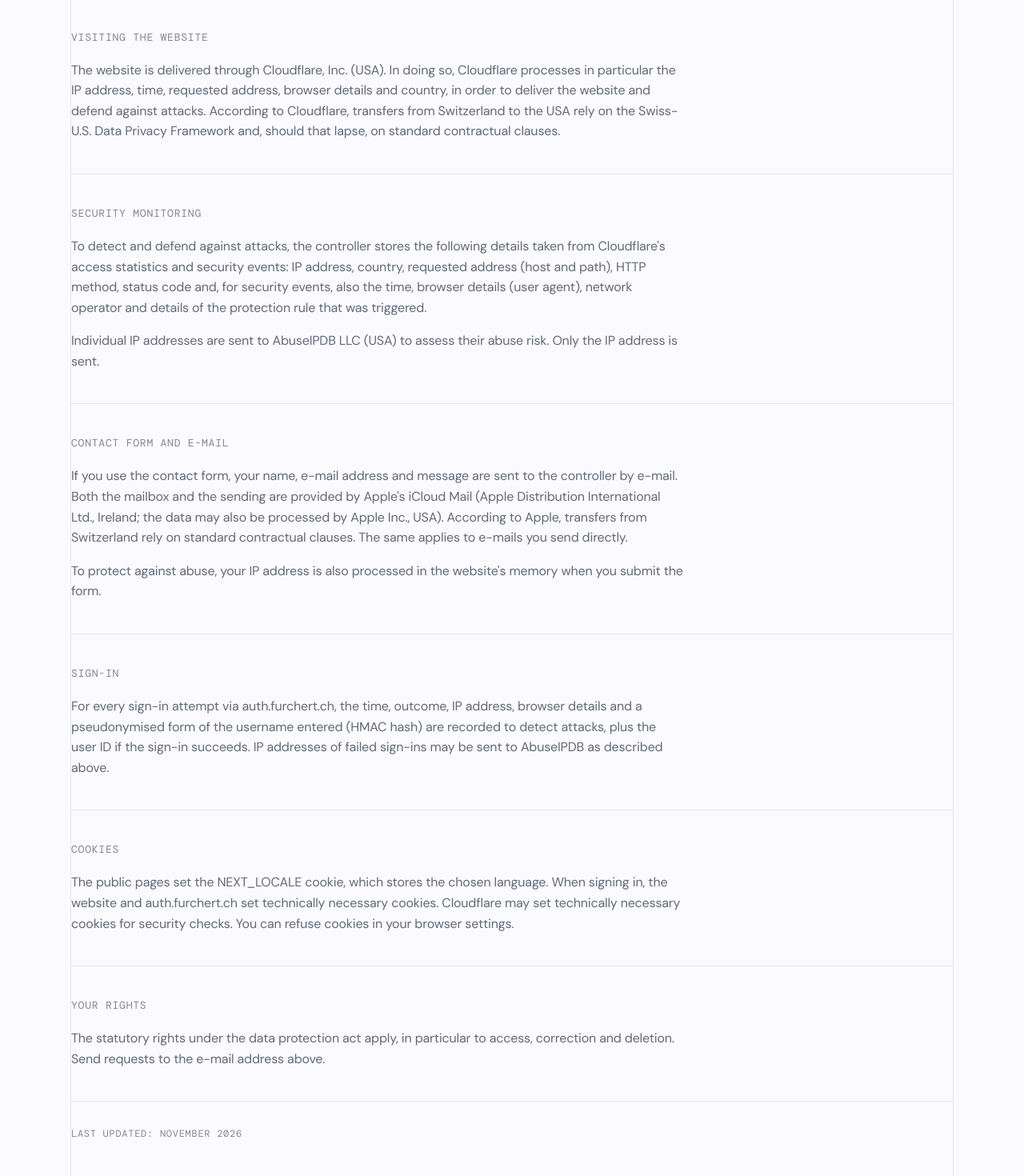
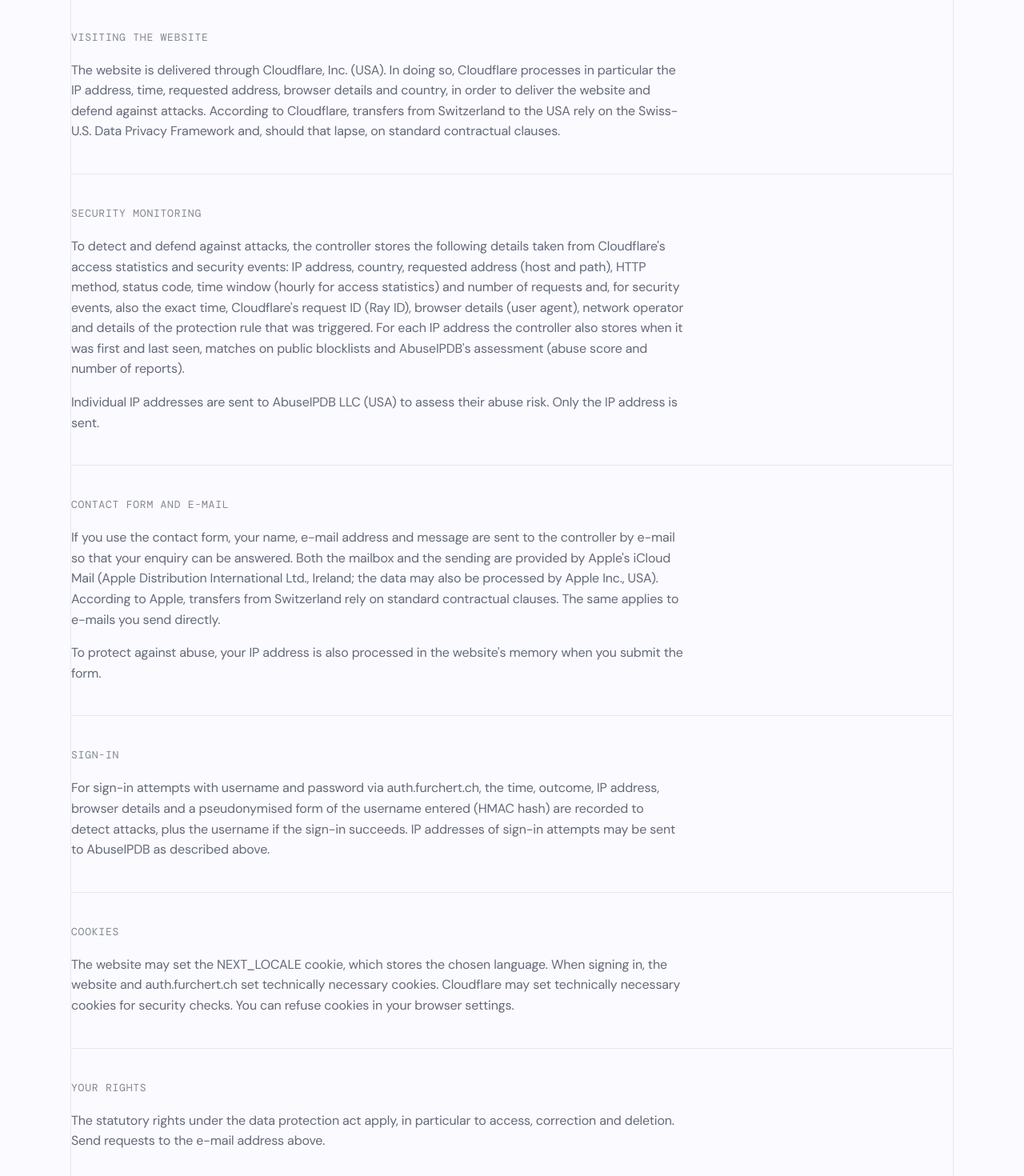
Before and after one commit to doemefu/furchert-ch, a Next.js app: page /en/privacy in a window 1280 px wide. Shown: the part 522-1992 px from the top of the page at 80% size. Built offline with nearby package versions, Linux system fonts and the light colour scheme; no server answers.

Commit message:
fix(web): complete data categories, precise sign-in and cookie wording (#16)

```diff
--- a/src/data/legal.ts
+++ b/src/data/legal.ts
@@ -71,27 +71,27 @@ const PRIVACY: Record<Locale, LegalPageCopy> = {
       {
         heading: 'Sicherheitsüberwachung',
         paragraphs: [
-          'Zum Erkennen und Abwehren von Angriffen speichert der Verantwortliche aus den Zugriffsstatistiken und Sicherheitsereignissen von Cloudflare folgende Angaben: IP-Adresse, Land, aufgerufene Adresse (Host und Pfad), HTTP-Methode, Statuscode sowie bei Sicherheitsereignissen zusätzlich Zeitpunkt, Browserangabe (User-Agent), Netzbetreiber und Angaben zur ausgelösten Schutzregel.',
+          'Zum Erkennen und Abwehren von Angriffen speichert der Verantwortliche aus den Zugriffsstatistiken und Sicherheitsereignissen von Cloudflare folgende Angaben: IP-Adresse, Land, aufgerufene Adresse (Host und Pfad), HTTP-Methode, Statuscode, Zeitraum (bei Zugriffsstatistiken stundenweise) und Anzahl der Anfragen sowie bei Sicherheitsereignissen zusätzlich den genauen Zeitpunkt, die Anfragekennung von Cloudflare (Ray ID), die Browserangabe (User-Agent), den Netzbetreiber und Angaben zur ausgelösten Schutzregel. Zu jeder IP-Adresse speichert der Verantwortliche zudem, wann sie zuerst und zuletzt auftrat, Treffer auf öffentlichen Sperrlisten und die Bewertung durch AbuseIPDB (Missbrauchswert und Anzahl Meldungen).',
           'Einzelne IP-Adressen werden zur Beurteilung ihres Missbrauchsrisikos an AbuseIPDB LLC (USA) übermittelt. Übermittelt wird dabei nur die IP-Adresse.',
         ],
       },
       {
         heading: 'Kontaktformular und E-Mail',
         paragraphs: [
-          'Wenn Sie das Kontaktformular verwenden, werden Name, E-Mail-Adresse und Nachricht per E-Mail an den Verantwortlichen gesendet. Das Postfach und der Versand laufen über iCloud Mail von Apple (Apple Distribution International Ltd., Irland; die Daten können auch bei Apple Inc., USA, bearbeitet werden). Gemäss Apples Angaben stützen sich Übermittlungen aus der Schweiz auf Standardvertragsklauseln. Dasselbe gilt für E-Mails, die Sie direkt senden.',
+          'Wenn Sie das Kontaktformular verwenden, werden Name, E-Mail-Adresse und Nachricht zur Beantwortung Ihrer Anfrage per E-Mail an den Verantwortlichen gesendet. Das Postfach und der Versand laufen über iCloud Mail von Apple (Apple Distribution International Ltd., Irland; die Daten können auch bei Apple Inc., USA, bearbeitet werden). Gemäss Apples Angaben stützen sich Übermittlungen aus der Schweiz auf Standardvertragsklauseln. Dasselbe gilt für E-Mails, die Sie direkt senden.',
           'Zum Schutz vor Missbrauch wird beim Absenden zusätzlich Ihre IP-Adresse im Arbeitsspeicher der Website verarbeitet.',
         ],
       },
       {
         heading: 'Anmeldung',
         paragraphs: [
-          'Bei jedem Anmeldeversuch über auth.furchert.ch werden zur Erkennung von Angriffen Zeitpunkt, Ergebnis, IP-Adresse, Browserangabe und eine pseudonymisierte Form des eingegebenen Benutzernamens (HMAC-Hashwert) erfasst, bei erfolgreicher Anmeldung zusätzlich die Benutzerkennung. IP-Adressen fehlgeschlagener Anmeldungen können wie oben beschrieben an AbuseIPDB übermittelt werden.',
+          'Bei Anmeldeversuchen mit Benutzername und Passwort über auth.furchert.ch werden zur Erkennung von Angriffen Zeitpunkt, Ergebnis, IP-Adresse, Browserangabe und eine pseudonymisierte Form des eingegebenen Benutzernamens (HMAC-Hashwert) erfasst, bei erfolgreicher Anmeldung zusätzlich der Benutzername. IP-Adressen von Anmeldeversuchen können wie oben beschrieben an AbuseIPDB übermittelt werden.',
         ],
       },
       {
         heading: 'Cookies',
         paragraphs: [
-          'Die öffentlichen Seiten setzen das Cookie NEXT_LOCALE, das die gewählte Sprache speichert. Bei einer Anmeldung setzen die Website und auth.furchert.ch technisch notwendige Cookies. Cloudflare kann für Sicherheitsprüfungen technisch notwendige Cookies setzen. Sie können Cookies in den Einstellungen Ihres Browsers ablehnen.',
+          'Die Website kann das Cookie NEXT_LOCALE setzen, das die gewählte Sprache speichert. Bei einer Anmeldung setzen die Website und auth.furchert.ch technisch notwendige Cookies. Cloudflare kann für Sicherheitsprüfungen technisch notwendige Cookies setzen. Sie können Cookies in den Einstellungen Ihres Browsers ablehnen.',
         ],
       },
       {
@@ -121,27 +121,27 @@ const PRIVACY: Record<Locale, LegalPageCopy> = {
       {
         heading: 'Security monitoring',
         paragraphs: [
-          "To detect and defend against attacks, the controller stores the following details taken from Cloudflare's access statistics and security events: IP address, country, requested address (host and path), HTTP method, status code and, for security events, also the time, browser details (user agent), network operator and details of the protection rule that was triggered.",
+          "To detect and defend against attacks, the controller stores the following details taken from Cloudflare's access statistics and security events: IP address, country, requested address (host and path), HTTP method, status code, time window (hourly for access statistics) and number of requests and, for security events, also the exact time, Cloudflare's request ID (Ray ID), browser details (user agent), network operator and details of the protection rule that was triggered. For each IP address the controller also stores when it was first and last seen, matches on public blocklists and AbuseIPDB's assessment (abuse score and number of reports).",
           'Individual IP addresses are sent to AbuseIPDB LLC (USA) to assess their abuse risk. Only the IP address is sent.',
         ],
       },
       {
         heading: 'Contact form and e-mail',
         paragraphs: [
-          "If you use the contact form, your name, e-mail address and message are sent to the controller by e-mail. Both the mailbox and the sending are provided by Apple's iCloud Mail (Apple Distribution International Ltd., Ireland; the data may also be processed by Apple Inc., USA). According to Apple, transfers from Switzerland rely on standard contractual clauses. The same applies to e-mails you send directly.",
+          "If you use the contact form, your name, e-mail address and message are sent to the controller by e-mail so that your enquiry can be answered. Both the mailbox and the sending are provided by Apple's iCloud Mail (Apple Distribution International Ltd., Ireland; the data may also be processed by Apple Inc., USA). According to Apple, transfers from Switzerland rely on standard contractual clauses. The same applies to e-mails you send directly.",
           "To protect against abuse, your IP address is also processed in the website's memory when you submit the form.",
         ],
       },
       {
         heading: 'Sign-in',
         paragraphs: [
-          'For every sign-in attempt via auth.furchert.ch, the time, outcome, IP address, browser details and a pseudonymised form of the username entered (HMAC hash) are recorded to detect attacks, plus the user ID if the sign-in succeeds. IP addresses of failed sign-ins may be sent to AbuseIPDB as described above.',
+          'For sign-in attempts with username and password via auth.furchert.ch, the time, outcome, IP address, browser details and a pseudonymised form of the username entered (HMAC hash) are recorded to detect attacks, plus the username if the sign-in succeeds. IP addresses of sign-in attempts may be sent to AbuseIPDB as described above.',
         ],
       },
       {
         heading: 'Cookies',
         paragraphs: [
-          'The public pages set the NEXT_LOCALE cookie, which stores the chosen language. When signing in, the website and auth.furchert.ch set technically necessary cookies. Cloudflare may set technically necessary cookies for security checks. You can refuse cookies in your browser settings.',
+          'The website may set the NEXT_LOCALE cookie, which stores the chosen language. When signing in, the website and auth.furchert.ch set technically necessary cookies. Cloudflare may set technically necessary cookies for security checks. You can refuse cookies in your browser settings.',
         ],
       },
       {
```
